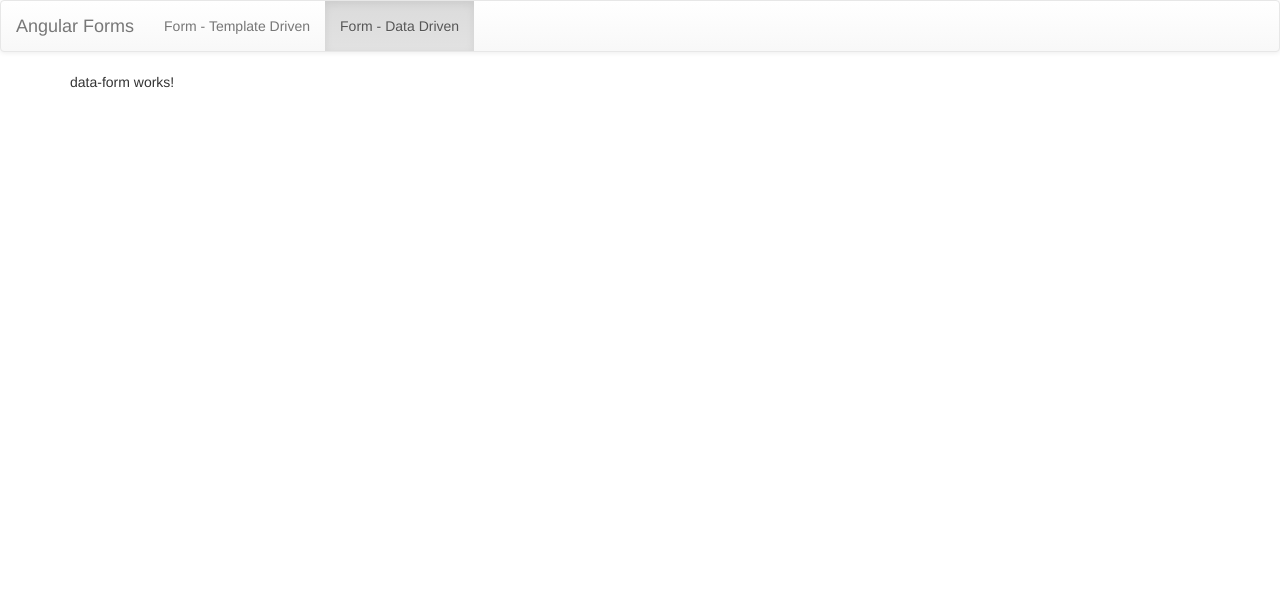
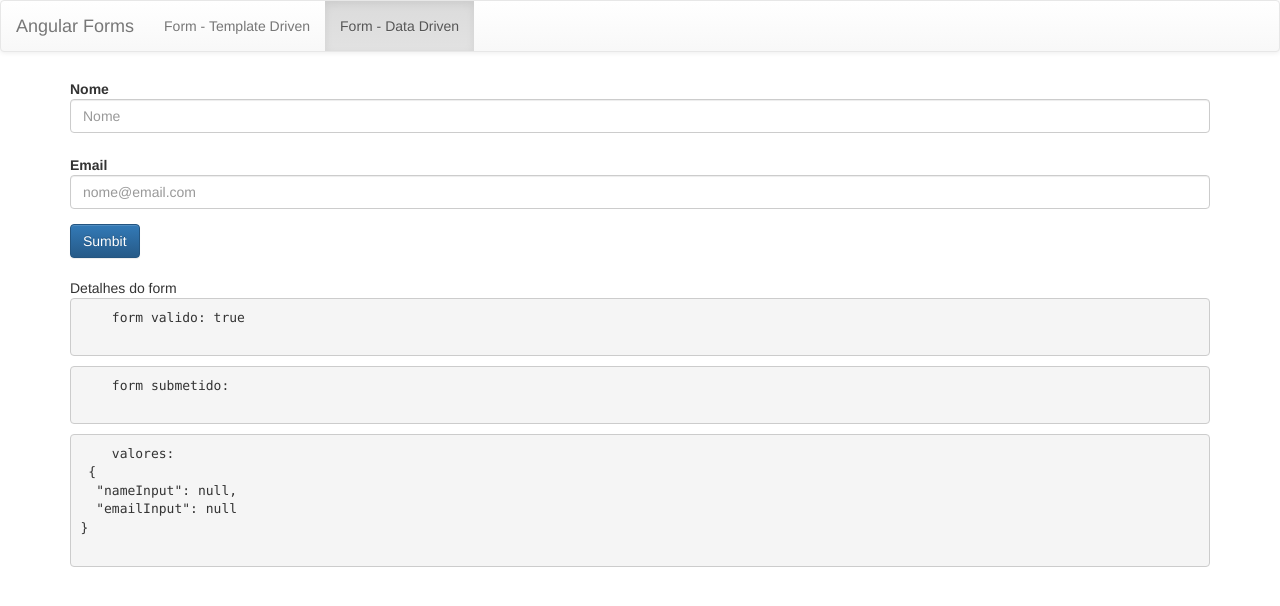
Before and after one commit to vitor-eble/Angular, an Angular app in the folder forms/: page /dataForm in a window 1280 px wide. Shown: the top 606 px of the page. Built offline with nearby package versions, Linux system fonts and the light colour scheme.

Commit message:
aula 91: sincronizadno HTML com o formGroup do componente

```diff
--- a/forms/src/app/data-form/data-form.component.html
+++ b/forms/src/app/data-form/data-form.component.html
@@ -1 +1,24 @@
-<p>data-form works!</p>
+<form  class="form-horizontal" [formGroup]="formulario">
+  <div class="form-group">
+    <div class="col-sm-12">
+      <label for="nome" class="control-label">Nome</label>
+    </div>
+    <div class="col-sm-12">
+      <input type="text" class="form-control" id="nome" placeholder="Nome" formControlName="nameInput" >
+    </div>
+  </div>
+
+  <div class="form-group">
+    <div class="col-sm-12">
+      <label for="email" class="control-label">Email</label>
+    </div>
+    <div class="col-sm-12">
+      <input type="email" class="form-control" id="email" placeholder="nome@email.com" formControlName="emailInput">
+    </div>
+  </div>
+
+  <button type="submit" title="btnSubmit" class="btn btn-primary">
+    Sumbit
+  </button>
+  <app-form-debug [form]="formulario"></app-form-debug>
+</form>
--- a/forms/src/app/data-form/data-form.component.ts
+++ b/forms/src/app/data-form/data-form.component.ts
@@ -1,5 +1,5 @@
 import { Component } from '@angular/core';
-import { FormControl, FormGroup } from '@angular/forms';
+import { FormBuilder, FormControl, FormGroup } from '@angular/forms';
 
 @Component({
   selector: 'app-data-form',
@@ -9,13 +9,22 @@ import { FormControl, FormGroup } from '@angular/forms';
 })
 export class DataFormComponent {
 
-  formulario!: FormGroup
+  formulario!: FormGroup;
 
-  ngOnInit(){
+  constructor(private formBuilder: FormBuilder) { }
 
-    this.formulario = new FormGroup({
-      nome: new FormControl('Loiane')
-    });
+  ngOnInit() {
+
+  this.formulario = new FormGroup({
+    nameInput: new FormControl(null),
+    emailInput: new FormControl(null)
+  });
+
+    //? segunda forma de criar formulario
+    /* this.formulario = this.formBuilder.group({
+      nameInput: [null],
+      emailInput: [null]
+    }) */
 
   }
 
--- a/forms/src/app/data-form/data-form.module.ts
+++ b/forms/src/app/data-form/data-form.module.ts
@@ -2,16 +2,18 @@ import { NgModule } from '@angular/core';
 import { CommonModule } from '@angular/common';
 import { DataFormComponent } from './data-form.component';
 import { ReactiveFormsModule } from '@angular/forms';
+import { SharedModule } from '../shared/shared.module';
 
 
 
 @NgModule({
   declarations: [
-    DataFormComponent
+    DataFormComponent,
   ],
   imports: [
     CommonModule,
-    ReactiveFormsModule
+    ReactiveFormsModule,
+    SharedModule
   ]
 })
 export class DataFormModule { }
--- /dev/null
+++ b/forms/src/app/shared/shared.module.ts
@@ -0,0 +1,20 @@
+import { NgModule } from '@angular/core';
+import { CommonModule } from '@angular/common';
+import { FormDebugComponent } from './form-debug/form-debug.component';
+import { CampoControlErrorComponent } from './campo-control-error/campo-control-error.component';
+
+
+
+@NgModule({
+  declarations: [
+    FormDebugComponent,
+    CampoControlErrorComponent
+  ],
+  imports: [
+    CommonModule
+  ],exports: [
+    FormDebugComponent,
+    CampoControlErrorComponent
+  ]
+})
+export class SharedModule { }
```
Also changed, not shown: forms/src/app/template-form/template-form.module.ts (+4 -4 lines), forms/src/app/shared/campo-control-error/campo-control-error.component.css (added), forms/src/app/shared/campo-control-error/campo-control-error.component.html (renamed from forms/src/app/campo-control-error/campo-control-error.component.html), forms/src/app/shared/campo-control-error/campo-control-error.component.ts (renamed from forms/src/app/campo-control-error/campo-control-error.component.ts), forms/src/app/shared/form-debug/form-debug.component.css (renamed from forms/src/app/form-debug/form-debug.component.css), forms/src/app/shared/form-debug/form-debug.component.html (renamed from forms/src/app/form-debug/form-debug.component.html), forms/src/app/shared/form-debug/form-debug.component.ts (renamed from forms/src/app/form-debug/form-debug.component.ts), 2 other files (tests, documents, lock files or other folders).
